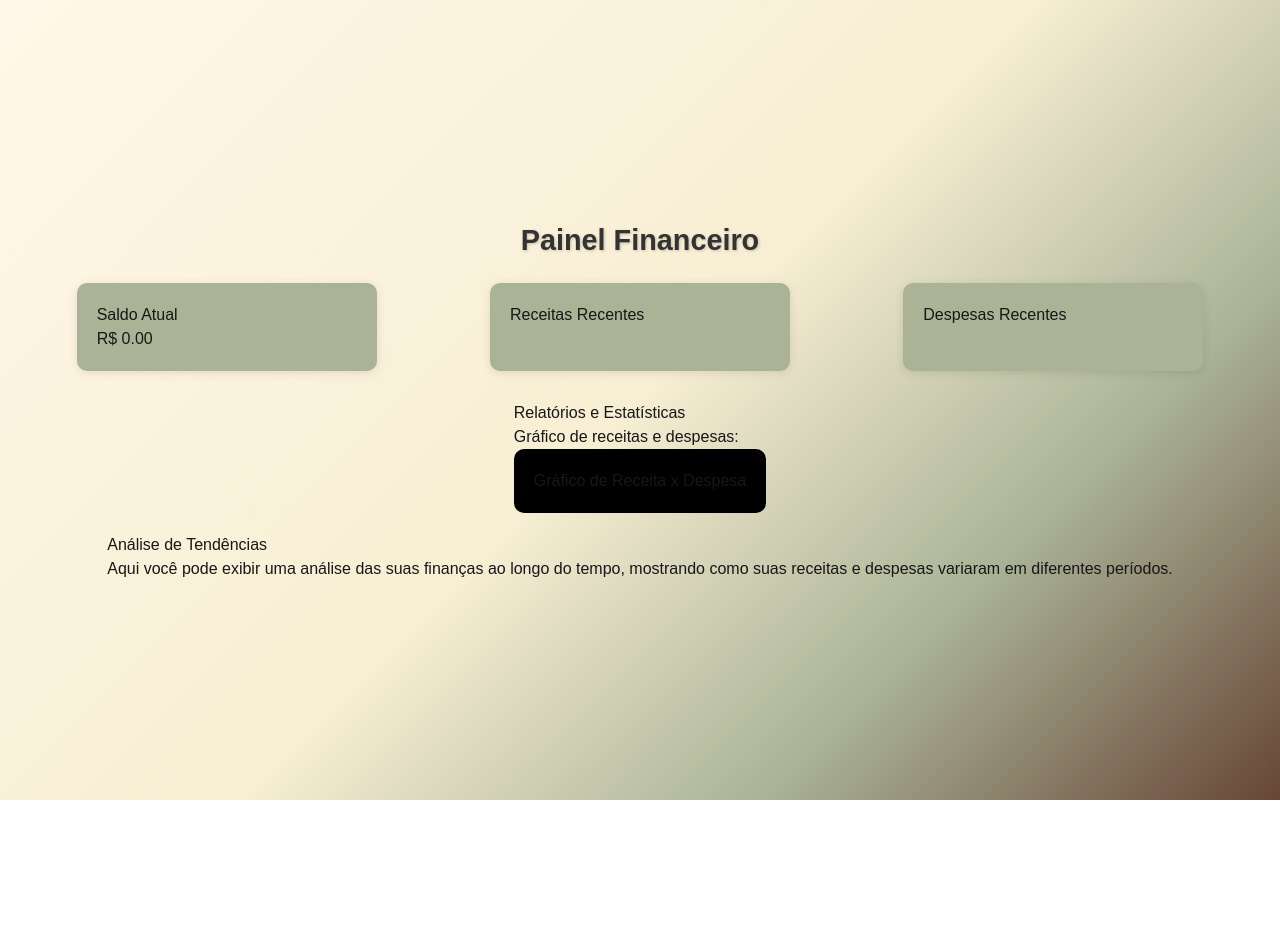
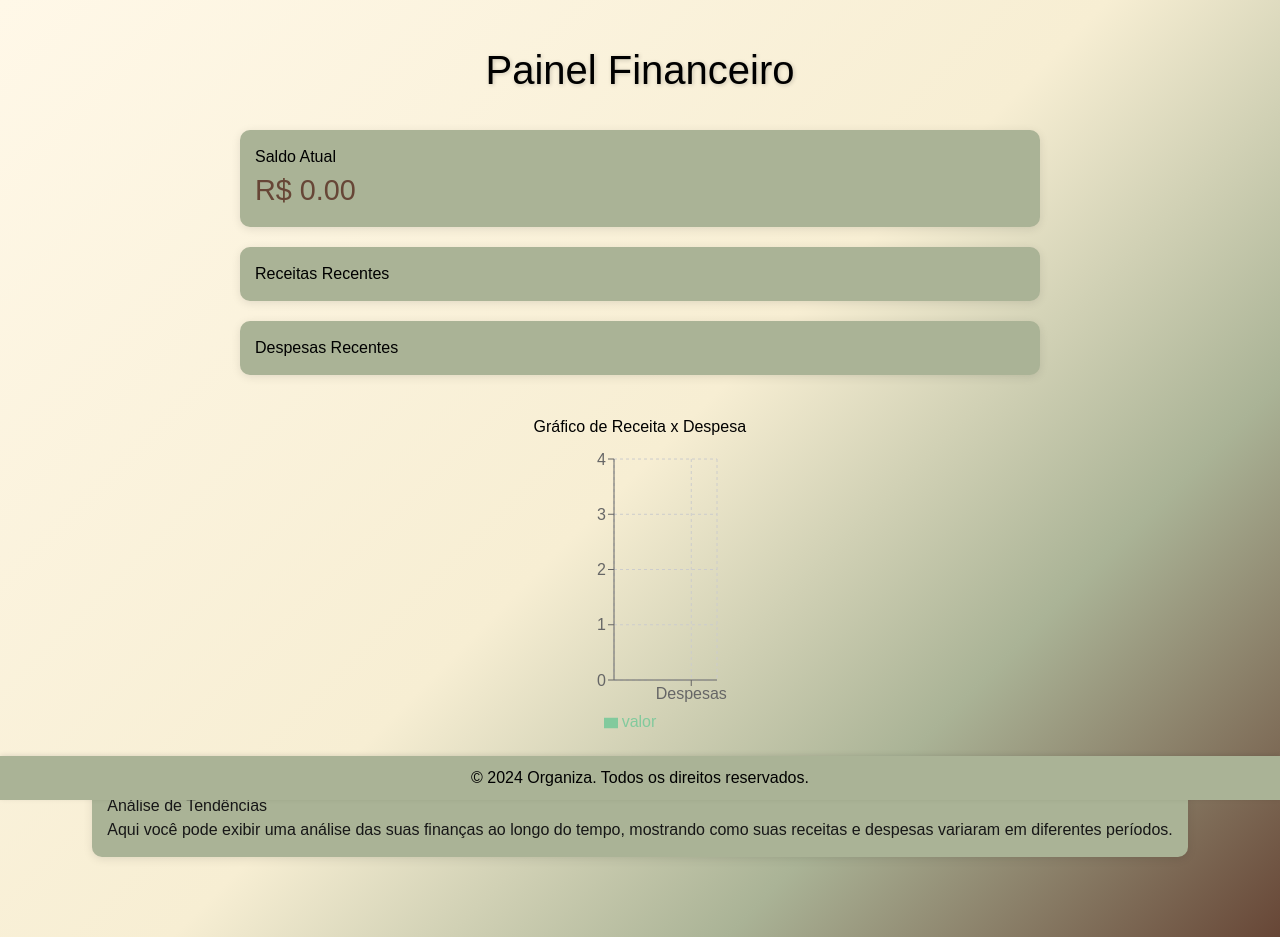
Before and after one commit to alvccpj/organiza-application, a Next.js app: page /painel in a window 1280 px wide. Before the commit the page ends 800 px from the top, so only its background shows below. Built offline with nearby package versions, Linux system fonts and the light colour scheme.

Commit message:
add painel principal v1

```diff
--- a/package.json
+++ b/package.json
@@ -9,9 +9,12 @@
     "lint": "next lint"
   },
   "dependencies": {
+    "chart.js": "^4.4.4",
+    "next": "^14.2.14",
     "react": "^18",
+    "react-chartjs-2": "^5.2.0",
     "react-dom": "^18",
-    "next": "14.2.8"
+    "recharts": "^2.12.7"
   },
   "devDependencies": {
     "postcss": "^8",
--- a/src/pages/painel.js
+++ b/src/pages/painel.js
@@ -1,4 +1,14 @@
 import { useState, useEffect } from "react";
+import {
+  BarChart,
+  Bar,
+  XAxis,
+  YAxis,
+  CartesianGrid,
+  Tooltip,
+  Legend,
+  ResponsiveContainer,
+} from "recharts";
 import styles from "../styles/Painel.module.css";
 
 const Painel = () => {
@@ -36,6 +46,24 @@ const Painel = () => {
     fetchData();
   }, []);
 
+  // Preparar os dados para o gráfico
+  const data = [
+    {
+      name: "Receitas",
+      valor: receitasRecentes.reduce(
+        (acc, receita) => acc + parseFloat(receita.valor),
+        0
+      ),
+    },
+    {
+      name: "Despesas",
+      valor: despesasRecentes.reduce(
+        (acc, despesa) => acc + parseFloat(despesa.valor),
+        0
+      ),
+    },
+  ];
+
   return (
     <div className={styles.container}>
       <h1 className={styles.title}>Painel Financeiro</h1>
@@ -43,11 +71,11 @@ const Painel = () => {
       {/* Visão geral */}
       <div className={styles.overview}>
         <div className={styles.card}>
-          <h2>Saldo Atual</h2>
-          <p>R$ {saldoAtual.toFixed(2)}</p>
+          <h2 className={styles.h2}>Saldo Atual</h2>
+          <p className={styles.saldo}>R$ {saldoAtual.toFixed(2)}</p>
         </div>
         <div className={styles.card}>
-          <h2>Receitas Recentes</h2>
+          <h2 className={styles.h2}>Receitas Recentes</h2>
           <ul className={styles.ul}>
             {receitasRecentes.map((receita, index) => (
               <li key={index} className={styles.li}>
@@ -58,7 +86,7 @@ const Painel = () => {
           </ul>
         </div>
         <div className={styles.card}>
-          <h2>Despesas Recentes</h2>
+          <h2 className={styles.h2}>Despesas Recentes</h2>
           <ul className={styles.ul}>
             {despesasRecentes.map((despesa, index) => (
               <li key={index} className={styles.li}>
@@ -70,14 +98,22 @@ const Painel = () => {
         </div>
       </div>
 
-      {/* Gráficos e Relatórios */}
+      {/* Gráfico de Receitas e Despesas */}
       <div className={styles.reports}>
-        <h2>Relatórios e Estatísticas</h2>
-        <p>Gráfico de receitas e despesas:</p>
-        <div className={styles.grafico}>
-          {/* Placeholder para o gráfico */}
-          <p>Gráfico de Receita x Despesa</p>
-        </div>
+        <h2>Gráfico de Receita x Despesa</h2>
+        <ResponsiveContainer width="100%" height={300}>
+          <BarChart
+            data={data}
+            margin={{ top: 20, right: 30, left: 20, bottom: 5 }}
+          >
+            <CartesianGrid strokeDasharray="3 3" />
+            <XAxis dataKey="name" />
+            <YAxis />
+            <Tooltip />
+            <Legend />
+            <Bar dataKey="valor" fill="#82ca9d" />
+          </BarChart>
+        </ResponsiveContainer>
       </div>
 
       {/* Análise de Tendências */}
@@ -89,6 +125,9 @@ const Painel = () => {
           períodos.
         </p>
       </div>
+      <footer className={styles.footer}>
+        <p>&copy; 2024 Organiza. Todos os direitos reservados.</p>
+      </footer>
     </div>
   );
 };
--- a/src/styles/Home.module.css
+++ b/src/styles/Home.module.css
@@ -93,6 +93,7 @@
   padding: 10px 0;
   box-shadow: 0 -1px 5px rgba(0, 0, 0, 0.1);
   z-index: 1000; /* Certifique-se de que o footer esteja acima de outros elementos */
+  color: #000000;
 }
 
 .container {
--- a/src/styles/Login.module.css
+++ b/src/styles/Login.module.css
@@ -111,6 +111,7 @@
   color: #000000;
 }
 
+
 /* Estilos responsivos */
 @media (max-width: 600px) {
   .title {
--- a/src/styles/Painel.module.css
+++ b/src/styles/Painel.module.css
@@ -2,7 +2,8 @@
   display: flex;
   flex-direction: column;
   align-items: center;
-  justify-content: center;
+  justify-content: flex-start; /* Alinha o conteúdo ao topo */
+  min-height: 100vh;
   padding: 20px;
   background: linear-gradient(
     135deg,
@@ -11,51 +12,122 @@
     #aab396 75%,
     #674636 100%
   );
-  min-height: 100vh; /* Certifique-se de que a altura mínima ocupe toda a tela */
 }
 
 .title {
-  font-size: 1.8rem;
-  font-weight: bold;
-  color: #333;
-  margin-bottom: 10px;
-  text-shadow: 1px 1px 3px rgba(0, 0, 0, 0.2);
+  font-size: 2.5rem;
+  color: #000000;
+  margin-top: 20px; /* Espaço acima do título */
+  margin-bottom: 30px; /* Espaço abaixo do título */
+  text-align: center;
+  text-shadow: 1px 1px 4px rgba(0, 0, 0, 0.2);
+}
+
+.h2 {
+  color: #000;
 }
 
 .overview {
   display: flex;
-  justify-content: space-around;
-  flex-wrap: wrap; /* Para que os cards se ajustem em telas menores */
+  flex-direction: column;
+  gap: 20px;
   width: 100%;
+  max-width: 800px; /* Largura máxima para a visão geral */
 }
 
 .card {
-  background-color: #aab396;
+  background-color: #aab396; /* Cor de fundo do cartão */
   border-radius: 10px;
+  padding: 15px;
   box-shadow: 0 2px 10px rgba(0, 0, 0, 0.1);
-  padding: 20px;
-  margin: 10px;
-  width: 300px; /* Largura dos cards */
+}
+
+.saldo {
+  font-size: 1.8rem; /* Tamanho da fonte para o saldo */
+  color: #674636; /* Cor do saldo */
 }
 
 .ul {
-  list-style-type: none; /* Remove os marcadores da lista */
-  padding: 0; /* Remove padding padrão */
+  list-style-type: none; /* Remove marcadores */
+  padding: 0; /* Remove padding */
+  font-size: 1.2rem;
 }
 
 .li {
-  border-bottom: 1px solid #020202;
-  padding: 5px 0; /* Espaco entre os itens da lista */
+  padding: 5px 0; /* Espaçamento entre itens da lista */
+  color: #333; /* Cor do texto */
 }
 
-.reports,
-.analysis {
-  margin-top: 20px; /* Espaço acima das seções de relatórios e análise */
+.reports {
+  margin-top: 40px; /* Espaço acima da seção de relatórios */
+  color: #000000;
 }
 
 .grafico {
-  background-color: #000000;
+  background-color: #aab396; /* Cor de fundo para o gráfico */
   border-radius: 10px;
   padding: 20px;
-  text-align: center; /* Centraliza o texto */
+  text-align: center; /* Centraliza o texto no gráfico */
 }
+
+.analysis {
+  margin-top: 40px; /* Espaço acima da seção de análise */
+  margin-bottom: 60px;
+  padding: 15px;
+  background-color: #aab396; /* Cor de fundo da análise */
+  border-radius: 10px;
+  box-shadow: 0 2px 10px rgba(0, 0, 0, 0.1);
+}
+
+.reports {
+  margin-top: 40px;
+  color: #000000;
+}
+
+.grafico {
+  background-color: #aab396;
+  border-radius: 10px;
+  padding: 20px;
+  text-align: center;
+}
+.backButton {
+  padding: 10px;
+  background-color: #674636;
+  color: white;
+  border: none;
+  border-radius: 5px;
+  cursor: pointer;
+  margin-top: 15px; /* Espaço acima do botão */
+  width: 100%;
+  max-width: 400px;
+}
+
+.backButton:hover {
+  background-color: #aab396; /* Cor mais escura ao passar o mouse */
+}
+
+
+.footer {
+  position: fixed;
+  bottom: 0;
+  left: 0;
+  right: 0;
+  background-color: #aab396; /* Altere para a cor que preferir */
+  text-align: center;
+  padding: 10px 0;
+  box-shadow: 0 -1px 5px rgba(0, 0, 0, 0.1);
+  z-index: 1000; /* Certifique-se de que o footer esteja acima de outros elementos */
+  color: #000000;
+}
+
+
+/* Estilos responsivos */
+@media (max-width: 600px) {
+  .title {
+    font-size: 2rem;
+  }
+
+  .card {
+    padding: 10px; /* Menos padding nos cartões em telas menores */
+  }
+}
```
Also changed, not shown: 1 other file (tests, documents, lock files or other folders).
